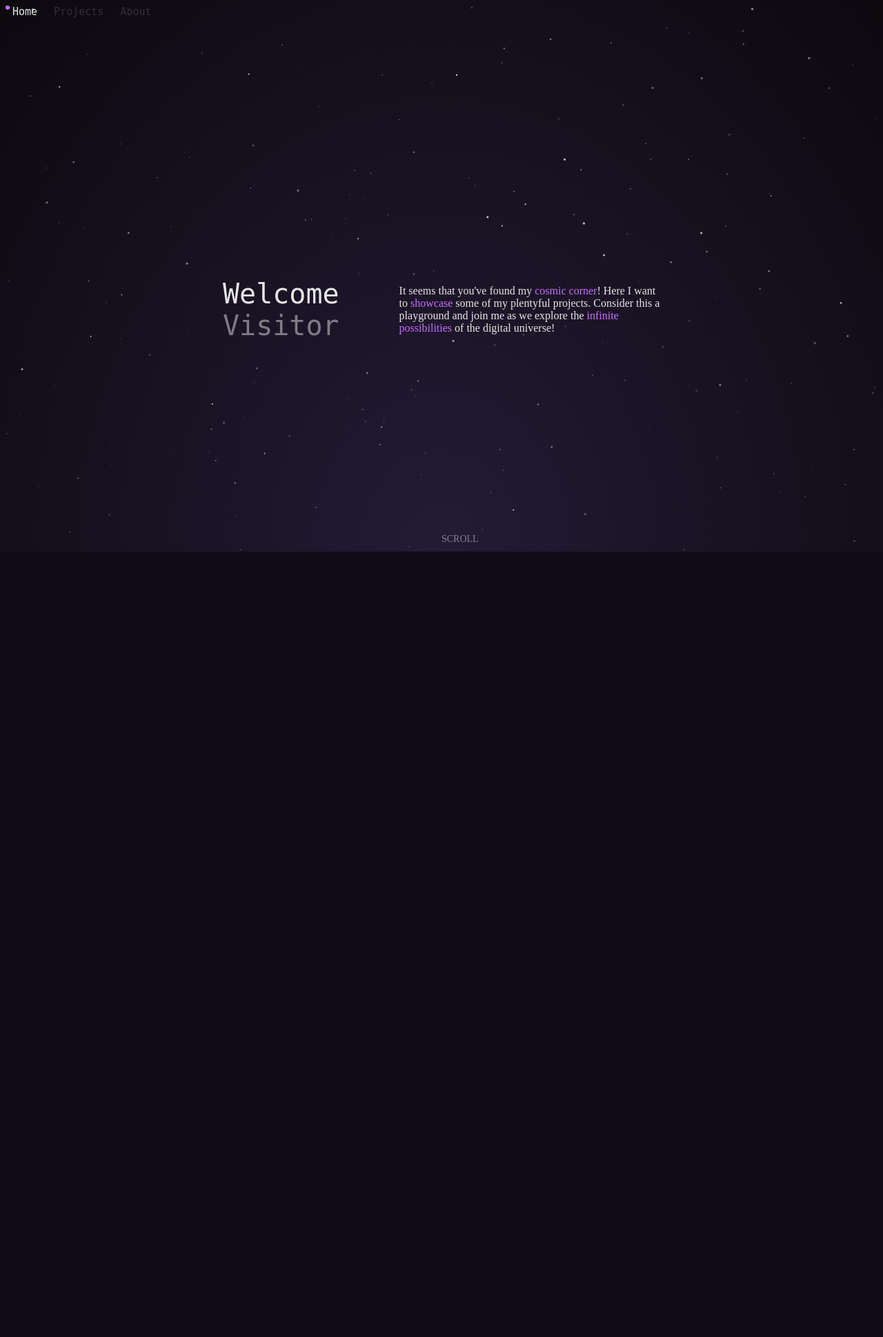
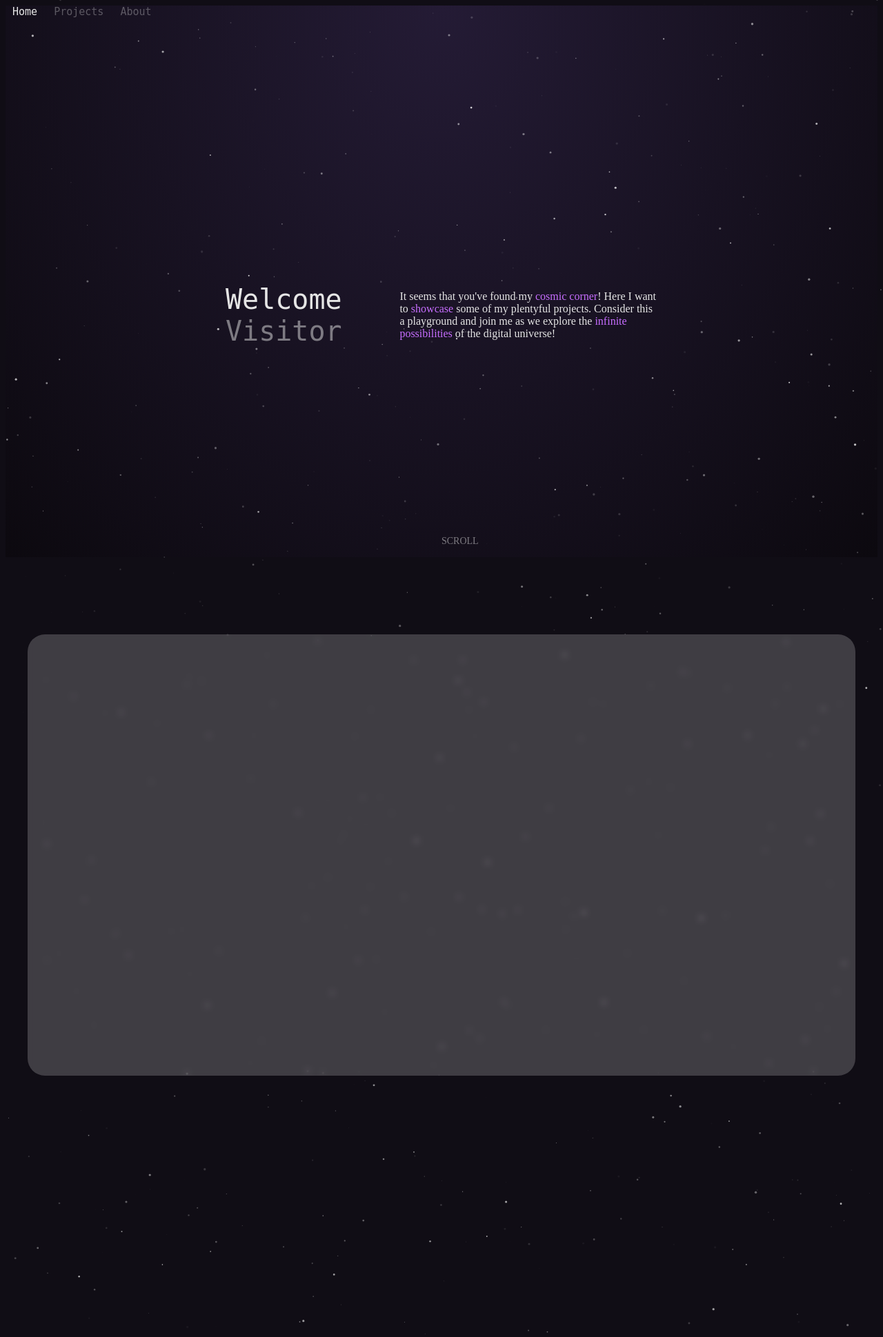
Before and after one commit to frostplexx/dinama-web, a PHP site: page / in a window 1280 px wide. Shown: the top 1939 px of the page at 69% size. Before the commit the page ends 800 px from the top, so only its background shows below. Run offline with PHP 8.4, Linux system fonts and the light colour scheme.

Commit message:
refractor and added working header

```diff
--- a/app.js
+++ b/app.js
@@ -3,41 +3,33 @@ particlesJS.load("particles-js", "assets/particles.json", function () {
 	console.log("callback - particles.js config loaded");
 });
 
-
 window.onload = function () {
 
-
-	// Cursor
-	const cursor = document.querySelector(".cursor");
-
-	document.body.onpointermove = event => {
-		const { clientX, clientY } = event;
-		cursor.style.left = (clientX - 3)  + "px";
-		cursor.style.top = (clientY - 3) + "px";
-	}
-
-	document.body.onclick = () => {
-		cursor.animate([
-			{ transform: "scale(1)" },
-			{ transform: "scale(.5)" },
-			{ transform: "scale(1)" }
-		], {
-			duration: 250,
-			easing: "ease-out"
-		});
-	}
-
-
-	// Title animation
+	//  ------------------  Typewriter  ------------------  //
 
 	const traveler = document.querySelector("#title_traveler");
-	const words = ["Explorer", "Voyager", "Adventurer", "Traveler", "Pioneer", "Discoverer", "Navigator", "Pathfinder", "Wayfarer", "Pilgrim", "Journeyer", "Wanderer", "Nomad", "Trekker", "Visitor"];
+	const words = [
+		"Explorer",
+		"Voyager",
+		"Adventurer",
+		"Traveler",
+		"Pioneer",
+		"Discoverer",
+		"Navigator",
+		"Pathfinder",
+		"Wayfarer",
+		"Pilgrim",
+		"Journeyer",
+		"Wanderer",
+		"Nomad",
+		"Trekker",
+		"Visitor",
+	];
 	const letters = "ABCDEFGHIJKLMNOPQRSTUVWXYZabcdefghijklmnopqrstuvwxyz0123456789".split("");
 
 	let iterations = 0;
 	traveler.innerHTML = words[Math.floor(Math.random() * words.length)];
 	setInterval(() => {
-
 		let newWord = words[Math.floor(Math.random() * words.length)];
 
 		if (newWord === traveler.innerHTML) {
@@ -45,23 +37,26 @@ window.onload = function () {
 		}
 
 		const interval = setInterval(() => {
-			traveler.innerHTML = newWord.split("").map((letter, index) => {
-				if(index < iterations){
+			traveler.innerHTML = newWord
+				.split("")
+				.map((letter, index) => {
+					if (index < iterations) {
 						return newWord[index];
 					}
-				return letters[Math.floor(Math.random() * letters.length)
-			]}).join("");
+					return letters[Math.floor(Math.random() * letters.length)];
+				})
+				.join("");
 
 			if (iterations > newWord.length) {
 				clearInterval(interval);
-				traveler.innerHTML = newWord
+				traveler.innerHTML = newWord;
 			}
 			iterations++;
 		}, 50);
 		iterations = 0;
 	}, 5000);
 
-
+	//  ------------------  Scroll Indicator  ------------------  //
 	//hide the scroll indicator after the user has scrolled
 	let scrollIndicator = document.querySelector(".scroll-indicator");
 	// Listen for scroll events
@@ -80,6 +75,49 @@ window.onload = function () {
 		}
 	});
 
-	  // Set up CSS transitions for the scroll indicator
+	//  ------------------  Header  ------------------  //
+	//change the header active element if the user scrolled down to a section
+	let headerLinks = document.querySelectorAll("header span");
+	let headerLinksArray = Array.from(headerLinks);
+	// Get the position of each section
+	const sections = document.querySelectorAll(".section");
+	const sectionPositions = Array.from(sections).map((section) => {
+		return section.offsetTop;
+	});
+	// Listen for scroll events
+	window.addEventListener("scroll", () => {
+		// Get the current scroll position
+		const scrollPosition = window.scrollY;
+		// Find the section that is currently active
+		const activeSection = sectionPositions.findIndex(
+			(position) => {
+				return scrollPosition - window.screen.height / 2 < position
+		});
+		// Remove the active class from all header links
+		headerLinksArray.forEach((link) => link.classList.remove("active"));
+		// Add the active class to the current section
+		headerLinksArray[activeSection].classList.add("active");
+	});
+	//listen for clicks on the header links
+	headerLinksArray.forEach((link) => {
+		link.addEventListener("click", () => {
+			//jump to the section
+			let section = sections[headerLinksArray.indexOf(link)];
+			let y = section.offsetTop;
+			//get height of the section bottom border
+			window.scrollTo({ top: y, behavior: "smooth" });
+		});
+	});
 
+
+	// Star Background
+	// Get the canvas element
+	const canvas = document.querySelector("#particles-js");
+	// Get the canvas context
+	// move the canvas on scroll
+	// set height of canvas to the height of the window
+	window.addEventListener("scroll", () => {
+		canvas.style.top = -(window.scrollY / 5)+ "px";
 	}
+	);
+};
--- a/index.html
+++ b/index.html
@@ -9,15 +9,14 @@
 		<script src="app.js"></script>
 		<link rel="icon" href="assets/icon.ico" type="image/x-icon"/>
 	</head>
-	<div class="cursor"></div>
 	<body>
 
 		<header>
-			<span class="header-item active" id="home">Home</span>
-			<span class="header-item" id="projects">Projects</span>
-			<span class="header-item" id="about">About</span>
-			<!-- <span class="header-item" id="contact">Contact</span> -->
+			<span class="header-item active">Home</span>
+			<span class="header-item">Projects</span>
+			<span class="header-item">About</span>
 		</header>
+		<div class="section" id="hero">
 			<table>
 				<tbody>
 				<tr>
@@ -37,10 +36,17 @@
 			</table>
 			<!-- scroll indicator -->
 			<div class="scroll-indicator">SCROLL</div>
+		</div>
+		<div class="section" id="projects">
+			<div id="carousel">
+
+			</div>
+		</div>
+
+		<div class="section">
+		</div>
+
 		<div id="particles-js"></div>
-
-		<div id="container">
-		</div>
 	</body>
 
 </html>
--- a/style.css
+++ b/style.css
@@ -1,9 +1,7 @@
 :root {
-	background: radial-gradient(ellipse at bottom, var(--color-spotlight) 0%, var(--color-background) 100%);
 	height: 100%;
-	overflow: hidden;
 	overflow-y: scroll;
-	/* cursor: none !important; */
+	background: #100D15;
 	/* colors */
 	--color-spotlight: #241b35;
 	--color-background: #0c090f;
@@ -25,11 +23,11 @@ span{
 	font-family: "Cascadia Code", monospace;
 	font-size: 15px;
 	padding: 10px;
-	color: rgba(255, 255, 255, 0.15);
+	color: rgba(255, 255, 255, 0.3);
 }
 
 .header-item:hover{
-	color: rgba(255, 255, 255, 0.3);
+	color: rgba(255, 255, 255, 0.5);
 }
 
 .header-item.active{
@@ -43,7 +41,7 @@ header{
 }
 
 table{
-	position: absolute;
+	position: relative;
 	left: 0;
 	right: 0;
 	top: 50%;
@@ -68,7 +66,7 @@ table{
 }
 
 .cursor {
-	position: absolute;
+	position: fixed;
 	height: 6px;
 	width: 6px;
 	background-color: var(--color-accent);
@@ -95,28 +93,45 @@ table{
 .scroll-indicator{
 	position: absolute;
 	left: 50%;
-	bottom: 10px;
+	bottom: 15px;
 	color: var(--color-text);
 	font-family: 'Cascadia Code';
 	font-size: 14px;
 	opacity: .5;
 }
 
-#container{
-	color: white;
-	position: absolute;
-	top: 100%;
-	height: 100%;
-	background: radial-gradient(ellipse at top, var(--color-spotlight) 0%, var(--color-background) 100%);
+
+.section{
+	position: relative;
+	height: 100vh;
 	width: 100%;
+	padding: 0;
+	margin: -10;
 }
 
+#projects{
+	background: #100D15;
+}
 
-
+#hero {
+	background: radial-gradient(ellipse at top, var(--color-spotlight) 0%, var(--color-background) 100%);
+}
+#carousel{
+	position: relative;
+	background: rgba(255, 255, 255, 0.2);
+	backdrop-filter: blur(5px);
+	height: 40rem;
+	border-radius: 25px;
+	margin: 2rem;
+	top: 10%;
+	z-index: 1000;
+}
 /* make it so that the stars take up the whole screen*/
 #particles-js {
-	position: fixed;
-	height: 100%;
+	top: 0;
+	position: absolute;
+	height: 400%;
+	overflow: hidden;
 	z-index: 0;
 }
 
```
Lines whose indentation alone changed are shown as unchanged.
